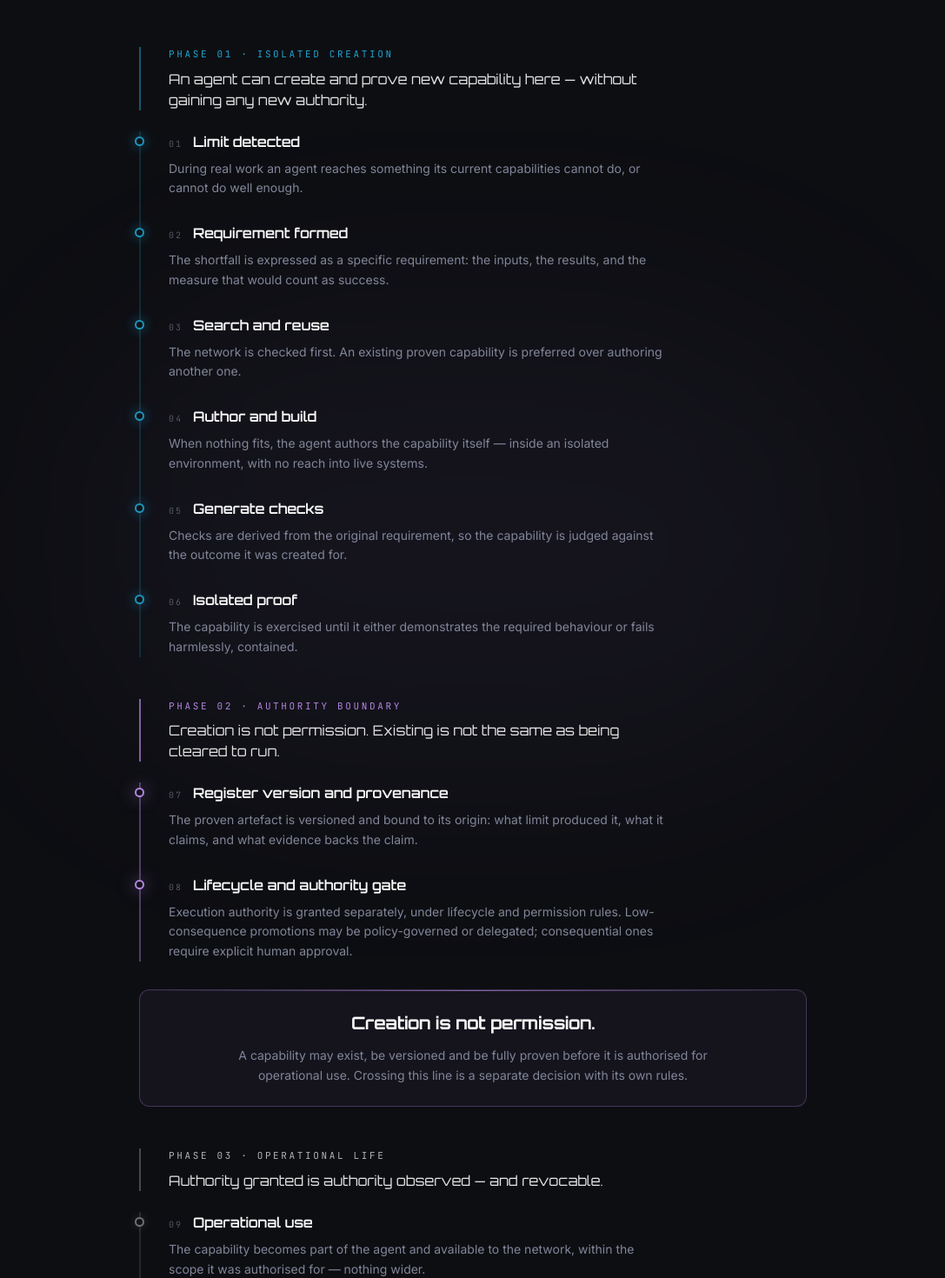
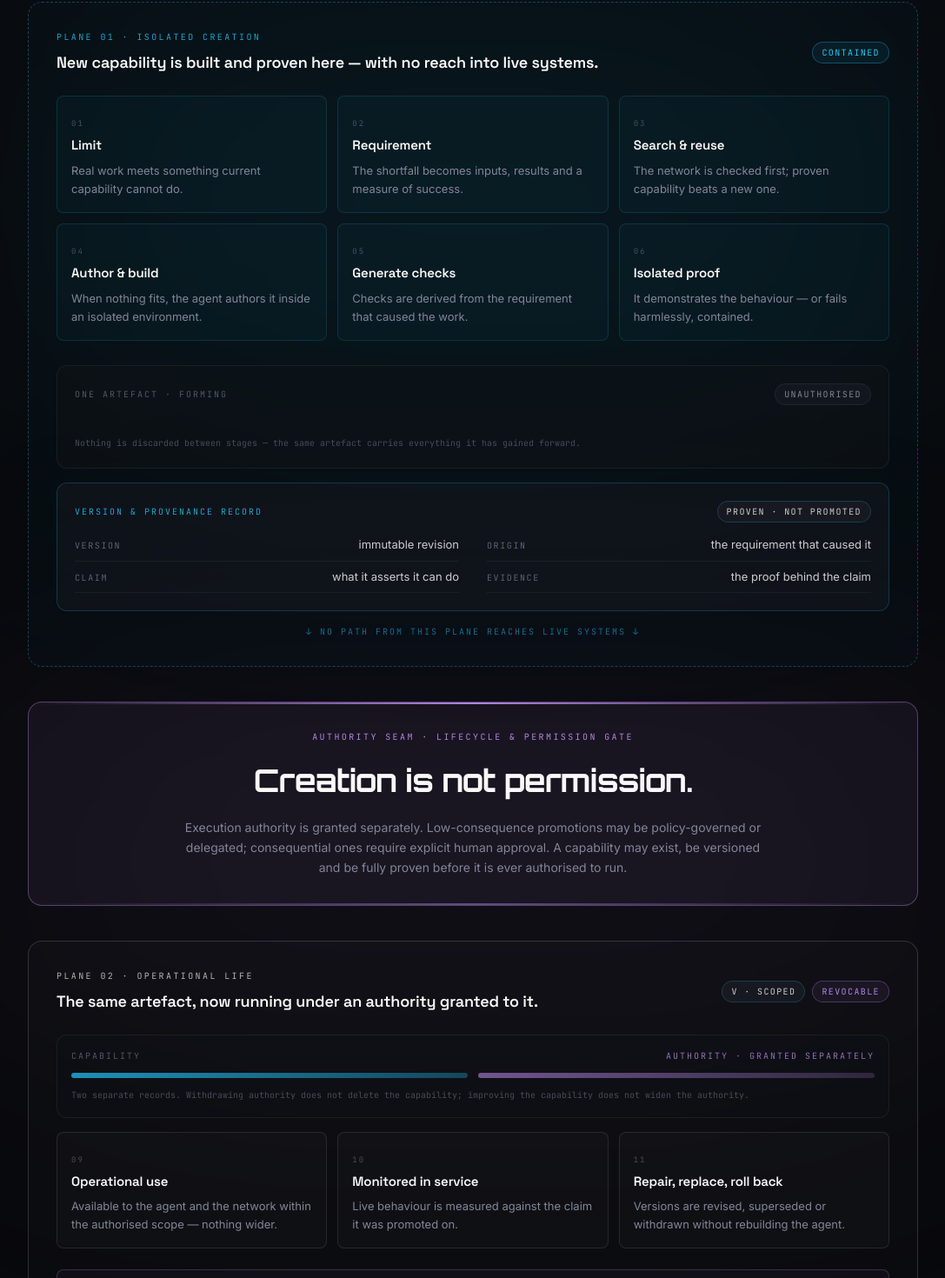
Before and after one commit to TokenomixLabs/omnisx-site-ui, a React (Vite) app: page / in a window 1280 px wide. Shown: the part 4157-5627 px from the top of the page at 87% size, without its empty margins (96-1183 px from the left). Built offline with nearby package versions, Linux system fonts and the light colour scheme.

Commit message:
Changes
Co-authored-by: TokenomixLabs <195523433+TokenomixLabs@users.noreply.github.com>

```diff
--- a/src/components/sections/CapabilityEvolution.tsx
+++ b/src/components/sections/CapabilityEvolution.tsx
@@ -1,126 +1,65 @@
 import React from "react";
-import { ScrollReveal } from "@/components/animations/ScrollReveal";
-import { Section, Eyebrow, SectionTitle, Lede, StateChip, DirectionNote } from "@/components/body/primitives";
+import { ScrollReveal, Accumulate, Promote } from "@/components/animations/ScrollReveal";
+import {
+  Section,
+  Eyebrow,
+  SectionTitle,
+  Lede,
+  StateChip,
+  DirectionNote,
+  Doctrine,
+  PanelTitle,
+} from "@/components/body/primitives";
 import { cn } from "@/lib/utils";
 
-type Stage = {
-  id: string;
-  index: string;
-  title: string;
-  body: string;
-};
+type Node = { index: string; title: string; line: string };
 
-type Phase = {
-  id: string;
-  label: string;
-  claim: string;
-  tone: "isolated" | "boundary" | "operational";
-  stages: Stage[];
-};
-
-const phases: Phase[] = [
-  {
-    id: "creation",
-    label: "Phase 01 · Isolated creation",
-    claim: "An agent can create and prove new capability here — without gaining any new authority.",
-    tone: "isolated",
-    stages: [
-      {
-        id: "limit",
-        index: "01",
-        title: "Limit detected",
-        body: "During real work an agent reaches something its current capabilities cannot do, or cannot do well enough.",
-      },
-      {
-        id: "requirement",
-        index: "02",
-        title: "Requirement formed",
-        body: "The shortfall is expressed as a specific requirement: the inputs, the results, and the measure that would count as success.",
-      },
-      {
-        id: "reuse",
-        index: "03",
-        title: "Search and reuse",
-        body: "The network is checked first. An existing proven capability is preferred over authoring another one.",
-      },
-      {
-        id: "author",
-        index: "04",
-        title: "Author and build",
-        body: "When nothing fits, the agent authors the capability itself — inside an isolated environment, with no reach into live systems.",
-      },
-      {
-        id: "tests",
-        index: "05",
-        title: "Generate checks",
-        body: "Checks are derived from the original requirement, so the capability is judged against the outcome it was created for.",
-      },
-      {
-        id: "proof",
-        index: "06",
-        title: "Isolated proof",
-        body: "The capability is exercised until it either demonstrates the required behaviour or fails harmlessly, contained.",
-      },
-    ],
-  },
-  {
-    id: "boundary",
-    label: "Phase 02 · Authority boundary",
-    claim: "Creation is not permission. Existing is not the same as being cleared to run.",
-    tone: "boundary",
-    stages: [
-      {
-        id: "register",
-        index: "07",
-        title: "Register version and provenance",
-        body: "The proven artefact is versioned and bound to its origin: what limit produced it, what it claims, and what evidence backs the claim.",
-      },
-      {
-        id: "gate",
-        index: "08",
-        title: "Lifecycle and authority gate",
-        body: "Execution authority is granted separately, under lifecycle and permission rules. Low-consequence promotions may be policy-governed or delegated; consequential ones require explicit human approval.",
-      },
-    ],
-  },
-  {
-    id: "operation",
-    label: "Phase 03 · Operational life",
-    claim: "Authority granted is authority observed — and revocable.",
-    tone: "operational",
-    stages: [
-      {
-        id: "use",
-        index: "09",
-        title: "Operational use",
-        body: "The capability becomes part of the agent and available to the network, within the scope it was authorised for — nothing wider.",
-      },
-      {
-        id: "monitor",
-        index: "10",
-        title: "Monitored in service",
-        body: "Behaviour in live work is measured against the claim the capability was promoted on.",
-      },
-      {
-        id: "repair",
-        index: "11",
-        title: "Repair, replace, roll back",
-        body: "Versions can be revised, superseded or withdrawn without rebuilding the agent that holds them.",
-      },
-    ],
-  },
+/** Upper plane — isolated creation. Nothing here reaches live systems. */
+const isolatedNodes: Node[] = [
+  { index: "01", title: "Limit", line: "Real work meets something current capability cannot do." },
+  { index: "02", title: "Requirement", line: "The shortfall becomes inputs, results and a measure of success." },
+  { index: "03", title: "Search & reuse", line: "The network is checked first; proven capability beats a new one." },
+  { index: "04", title: "Author & build", line: "When nothing fits, the agent authors it inside an isolated environment." },
+  { index: "05", title: "Generate checks", line: "Checks are derived from the requirement that caused the work." },
+  { index: "06", title: "Isolated proof", line: "It demonstrates the behaviour — or fails harmlessly, contained." },
 ];
 
-const toneRing: Record<Phase["tone"], string> = {
-  isolated: "border-primary/70 shadow-[0_0_14px_hsl(var(--primary)/0.45)]",
-  boundary: "border-secondary shadow-[0_0_18px_hsl(var(--secondary)/0.6)]",
-  operational: "border-foreground/40 shadow-[0_0_12px_hsl(0_0%_100%/0.14)]",
-};
+/** Lower plane — operational life, after governed promotion. */
+const operationalNodes: Node[] = [
+  { index: "09", title: "Operational use", line: "Available to the agent and the network within the authorised scope — nothing wider." },
+  { index: "10", title: "Monitored in service", line: "Live behaviour is measured against the claim it was promoted on." },
+  { index: "11", title: "Repair, replace, roll back", line: "Versions are revised, superseded or withdrawn without rebuilding the agent." },
+];
+
+const provenance = [
+  { k: "Version", v: "immutable revision" },
+  { k: "Origin", v: "the requirement that caused it" },
+  { k: "Claim", v: "what it asserts it can do" },
+  { k: "Evidence", v: "the proof behind the claim" },
+];
+
+const NodeCell = ({ n, tone }: { n: Node; tone: "isolated" | "operational" }) => (
+  <div
+    className={cn(
+      "group relative h-full rounded-lg border px-4 py-4 transition-colors duration-500",
+      tone === "isolated"
+        ? "border-primary/15 bg-primary/[0.03] hover:border-primary/35"
+        : "border-foreground/10 bg-white/[0.02] hover:border-primary/25"
+    )}
+  >
+    <span className="font-mono text-[0.5625rem] tracking-[0.22em] text-muted-foreground/50">
+      {n.index}
+    </span>
+    <PanelTitle className="mt-1.5 text-[0.9375rem] leading-snug">{n.title}</PanelTitle>
+    <p className="mt-2 text-[0.8125rem] leading-relaxed text-muted-foreground">{n.line}</p>
+  </div>
+);
 
 const CapabilityEvolution = () => (
-  <Section id="evolution" tone="deep" className="py-20 md:py-32">
-    <div className="pointer-events-none absolute inset-0 bg-grid opacity-[0.02]" />
-    <div className="pointer-events-none absolute left-1/2 top-1/3 h-[520px] w-[900px] max-w-[130vw] -translate-x-1/2 rounded-full bg-secondary/[0.05] blur-[130px]" />
+  <Section id="evolution" tone="void" tier="showpiece">
+    <div className="pointer-events-none absolute inset-0 bg-grid opacity-[0.025]" />
+    <div className="pointer-events-none absolute left-1/2 top-[18%] h-[560px] w-[1100px] max-w-[140vw] -translate-x-1/2 rounded-full bg-primary/[0.06] blur-[150px]" />
+    <div className="pointer-events-none absolute left-1/2 top-[52%] h-[420px] w-[1200px] max-w-[150vw] -translate-x-1/2 rounded-full bg-secondary/[0.06] blur-[150px]" />
 
     <div className="container relative z-10 mx-auto px-4">
       <div className="mx-auto max-w-3xl text-center">
@@ -128,124 +67,176 @@ const CapabilityEvolution = () => (
           <Eyebrow tone="secondary">Signature capability</Eyebrow>
         </ScrollReveal>
         <ScrollReveal delay={0.08}>
-          <SectionTitle className="mt-5">
-            Agents are deployed with a baseline.
+          <SectionTitle variant="display" className="mt-6">
+            Deployed with a baseline.
             <br />
-            <span className="text-gradient">Not a ceiling.</span>
+            <span className="text-gradient">Never with a ceiling.</span>
           </SectionTitle>
         </ScrollReveal>
         <ScrollReveal delay={0.16}>
           <Lede className="mt-6">
-            When an OmnisX agent meets a limit, it can author the missing capability, generate its
-            own checks and prove it in isolation. What it cannot do is hand itself the right to
-            run it against live systems.
+            An OmnisX agent that meets a limit can author the missing capability, generate its own
+            checks and prove it — in isolation. What it cannot do is hand itself the right to run it.
           </Lede>
-        </ScrollReveal>
-        <ScrollReveal delay={0.22}>
-          <div className="mt-8 flex flex-wrap justify-center gap-2">
-            <StateChip tone="active">Build in isolation</StateChip>
-            <StateChip tone="active">Prove it</StateChip>
-            <StateChip tone="gate">Then promote it</StateChip>
-          </div>
         </ScrollReveal>
       </div>
 
-      {/* Lifecycle rail */}
-      <div className="relative mx-auto mt-14 max-w-3xl md:mt-20">
-        {phases.map((phase) => (
-          <div
-            key={phase.id}
-            className={cn(
-              "relative mt-8 first:mt-0",
-              phase.tone === "boundary" && "my-10 md:my-12"
-            )}
-          >
-            {/* phase header */}
-            <ScrollReveal>
-              <div
-                className={cn(
-                  "relative flex flex-col gap-2 border-l-2 pl-6 md:pl-8",
-                  phase.tone === "isolated" && "border-primary/40",
-                  phase.tone === "boundary" && "border-secondary/70",
-                  phase.tone === "operational" && "border-foreground/25"
-                )}
-              >
-                <p
-                  className={cn(
-                    "font-mono text-[0.6875rem] uppercase tracking-[0.24em]",
-                    phase.tone === "isolated" && "text-primary/80",
-                    phase.tone === "boundary" && "text-secondary",
-                    phase.tone === "operational" && "text-foreground/70"
-                  )}
-                >
-                  {phase.label}
+      {/* ================= TWO-PLANE SYSTEM ================= */}
+      <div className="relative mx-auto mt-14 max-w-5xl md:mt-20">
+        {/* ---------- UPPER PLANE: ISOLATED CREATION ---------- */}
+        <div className="relative rounded-2xl border border-dashed border-primary/30 bg-primary/[0.02] p-5 md:p-8">
+          <div className="pointer-events-none absolute inset-0 rounded-2xl bg-grid opacity-[0.05]" />
+
+          <div className="relative flex flex-wrap items-center justify-between gap-3">
+            <div>
+              <p className="font-mono text-[0.625rem] uppercase tracking-[0.24em] text-primary/80">
+                Plane 01 · Isolated creation
               </p>
-                <p className="max-w-xl font-orbitron text-sm leading-relaxed text-foreground/90 md:text-base">
-                  {phase.claim}
+              <PanelTitle className="mt-2 text-base md:text-lg">
+                New capability is built and proven here — with no reach into live systems.
+              </PanelTitle>
+            </div>
+            <StateChip tone="active">Contained</StateChip>
+          </div>
+
+          <Accumulate className="relative mt-6 grid grid-cols-1 gap-3 sm:grid-cols-2 lg:grid-cols-3">
+            {isolatedNodes.map((n) => (
+              <NodeCell key={n.index} n={n} tone="isolated" />
+            ))}
+          </Accumulate>
+
+          {/* the single artefact, forming as it advances */}
+          <div className="relative mt-7 rounded-xl border border-white/[0.06] bg-background/50 p-5">
+            <div className="flex flex-wrap items-center justify-between gap-3">
+              <span className="font-mono text-[0.625rem] uppercase tracking-[0.2em] text-muted-foreground/60">
+                One artefact · forming
+              </span>
+              <StateChip tone="neutral">Unauthorised</StateChip>
+            </div>
+            <Accumulate className="mt-4 flex items-center gap-1.5" step={0.12}>
+              {isolatedNodes.map((n, i) => (
+                <div key={n.index} className="flex-1">
+                  <span
+                    className="block rounded-full bg-gradient-to-r from-primary/70 to-secondary/50 shadow-[0_0_12px_-2px_hsl(var(--primary)/0.6)]"
+                    style={{ height: `${3 + i}px` }}
+                  />
+                </div>
+              ))}
+            </Accumulate>
+            <p className="mt-3 font-mono text-[0.625rem] leading-relaxed text-muted-foreground/50">
+              Nothing is discarded between stages — the same artefact carries everything it has
+              gained forward.
             </p>
           </div>
-            </ScrollReveal>
 
-            {/* stages */}
-            <ol
-              className={cn(
-                "relative mt-6 border-l-2 pl-6 md:pl-8",
-                phase.tone === "isolated" && "border-primary/15",
-                phase.tone === "boundary" && "border-secondary/40",
-                phase.tone === "operational" && "border-foreground/10"
-              )}
-            >
-              {phase.stages.map((s) => (
-                <li key={s.id} className="relative pb-7 last:pb-0">
-                  <ScrollReveal delay={0.04}>
-                    <span
-                      className={cn(
-                        "absolute -left-[calc(1.5rem+7px)] top-[6px] h-[11px] w-[11px] rounded-full border-2 bg-background md:-left-[calc(2rem+7px)]",
-                        toneRing[phase.tone]
-                      )}
-                      aria-hidden="true"
-                    />
-                    <div className="flex flex-wrap items-baseline gap-x-3 gap-y-1">
-                      <span className="font-mono text-[0.625rem] tracking-[0.2em] text-muted-foreground/60">
-                        {s.index}
+          {/* version / provenance record */}
+          <div className="relative mt-4 rounded-xl border border-primary/20 bg-card/50 p-5">
+            <div className="flex flex-wrap items-center justify-between gap-2">
+              <span className="font-mono text-[0.625rem] uppercase tracking-[0.2em] text-primary/80">
+                Version &amp; provenance record
               </span>
-                      <h3 className="font-orbitron text-base font-semibold text-foreground">
-                        {s.title}
-                      </h3>
+              <StateChip tone="evolved">Proven · not promoted</StateChip>
             </div>
-                    <p className="mt-2 max-w-xl text-sm leading-relaxed text-muted-foreground">
-                      {s.body}
-                    </p>
-                  </ScrollReveal>
-                </li>
+            <dl className="mt-4 grid grid-cols-1 gap-x-8 gap-y-2 sm:grid-cols-2">
+              {provenance.map((p) => (
+                <div key={p.k} className="flex items-baseline justify-between gap-4 border-b border-white/[0.05] pb-2">
+                  <dt className="font-mono text-[0.625rem] uppercase tracking-[0.16em] text-muted-foreground/70">
+                    {p.k}
+                  </dt>
+                  <dd className="text-right text-[0.8125rem] text-foreground/80">{p.v}</dd>
+                </div>
               ))}
-            </ol>
+            </dl>
+          </div>
 
-            {/* the boundary itself */}
-            {phase.tone === "boundary" && (
-              <ScrollReveal delay={0.08}>
-                <div className="relative mt-8 overflow-hidden rounded-xl border border-secondary/30 bg-secondary/[0.05] px-6 py-6 text-center">
-                  <div className="pointer-events-none absolute inset-x-0 top-0 h-px bg-gradient-to-r from-transparent via-secondary/70 to-transparent" />
-                  <p className="font-orbitron text-lg font-bold tracking-tight text-foreground md:text-xl">
-                    Creation is not permission.
-                  </p>
-                  <p className="mx-auto mt-3 max-w-xl text-sm leading-relaxed text-muted-foreground">
-                    A capability may exist, be versioned and be fully proven before it is authorised
-                    for operational use. Crossing this line is a separate decision with its own rules.
+          <p className="relative mt-4 text-center font-mono text-[0.625rem] uppercase tracking-[0.2em] text-primary/50">
+            ↓ no path from this plane reaches live systems ↓
           </p>
         </div>
-              </ScrollReveal>
-            )}
+
+        {/* ---------- AUTHORITY SEAM ---------- */}
+        <div className="relative my-8 md:my-10">
+          <div className="relative overflow-hidden rounded-2xl border border-secondary/40 bg-secondary/[0.06] px-5 py-8 text-center md:px-10">
+            <div className="pointer-events-none absolute inset-x-0 top-0 h-[2px] bg-gradient-to-r from-transparent via-secondary to-transparent" />
+            <div className="pointer-events-none absolute inset-x-0 bottom-0 h-[2px] bg-gradient-to-r from-transparent via-secondary/50 to-transparent" />
+
+            <p className="font-mono text-[0.625rem] uppercase tracking-[0.24em] text-secondary">
+              Authority seam · lifecycle &amp; permission gate
+            </p>
+            <Doctrine className="mx-auto mt-4 max-w-2xl text-[clamp(1.4rem,3.4vw,2.25rem)]">
+              Creation is not permission.
+            </Doctrine>
+            <p className="mx-auto mt-4 max-w-2xl text-sm leading-relaxed text-muted-foreground">
+              Execution authority is granted separately. Low-consequence promotions may be
+              policy-governed or delegated; consequential ones require explicit human approval. A
+              capability may exist, be versioned and be fully proven before it is ever authorised
+              to run.
+            </p>
           </div>
+        </div>
+
+        {/* ---------- LOWER PLANE: OPERATIONAL LIFE ---------- */}
+        <Promote>
+          <div className="relative rounded-2xl border border-foreground/15 bg-white/[0.015] p-5 md:p-8">
+            <div className="relative flex flex-wrap items-center justify-between gap-3">
+              <div>
+                <p className="font-mono text-[0.625rem] uppercase tracking-[0.24em] text-foreground/70">
+                  Plane 02 · Operational life
+                </p>
+                <PanelTitle className="mt-2 text-base md:text-lg">
+                  The same artefact, now running under an authority granted to it.
+                </PanelTitle>
+              </div>
+              <div className="flex flex-wrap gap-2">
+                <StateChip tone="evolved">v · scoped</StateChip>
+                <StateChip tone="gate">Revocable</StateChip>
+              </div>
+            </div>
+
+            <div className="relative mt-6 rounded-xl border border-white/[0.06] bg-background/40 p-4">
+              <div className="flex flex-wrap items-center justify-between gap-3">
+                <span className="font-mono text-[0.625rem] uppercase tracking-[0.2em] text-muted-foreground/60">
+                  Capability
+                </span>
+                <span className="font-mono text-[0.625rem] uppercase tracking-[0.2em] text-secondary/80">
+                  Authority · granted separately
+                </span>
+              </div>
+              <div className="mt-3 grid grid-cols-2 gap-3">
+                <span className="h-[6px] rounded-full bg-gradient-to-r from-primary/70 to-primary/30" />
+                <span className="h-[6px] rounded-full bg-gradient-to-r from-secondary/60 to-secondary/20" />
+              </div>
+              <p className="mt-3 font-mono text-[0.625rem] leading-relaxed text-muted-foreground/50">
+                Two separate records. Withdrawing authority does not delete the capability;
+                improving the capability does not widen the authority.
+              </p>
+            </div>
+
+            <Accumulate className="relative mt-4 grid grid-cols-1 gap-3 lg:grid-cols-3">
+              {operationalNodes.map((n) => (
+                <NodeCell key={n.index} n={n} tone="operational" />
               ))}
+            </Accumulate>
+
+            {/* reverse / withdraw path */}
+            <div className="relative mt-6 flex items-center gap-3 rounded-lg border border-secondary/25 bg-secondary/[0.04] px-4 py-3">
+              <span className="font-mono text-base leading-none text-secondary" aria-hidden="true">
+                ↑
+              </span>
+              <p className="font-mono text-[0.625rem] uppercase leading-relaxed tracking-[0.16em] text-secondary/80">
+                Roll back · supersede · withdraw authority — back across the seam at any time
+              </p>
+            </div>
+          </div>
+        </Promote>
       </div>
 
       <ScrollReveal delay={0.1}>
-        <div className="mx-auto mt-14 max-w-2xl rounded-xl border border-white/[0.06] bg-card/40 p-6 text-center md:p-8">
-          <p className="font-orbitron text-base text-foreground md:text-lg">
+        <div className="mx-auto mt-14 max-w-2xl text-center">
+          <Doctrine className="text-[clamp(1.1rem,2.2vw,1.5rem)]">
             Self-extension is real. Self-authorisation is not.
-          </p>
-          <p className="mt-3 text-sm leading-relaxed text-muted-foreground">
+          </Doctrine>
+          <p className="mt-4 text-sm leading-relaxed text-muted-foreground">
             The boundary OmnisX enforces is between what an agent can construct and what it is
             permitted to run. Authority is granted by lifecycle and permission rules — scaled to
             consequence — never assumed by the agent that built the capability.
```
Lines whose indentation alone changed are shown as unchanged.
